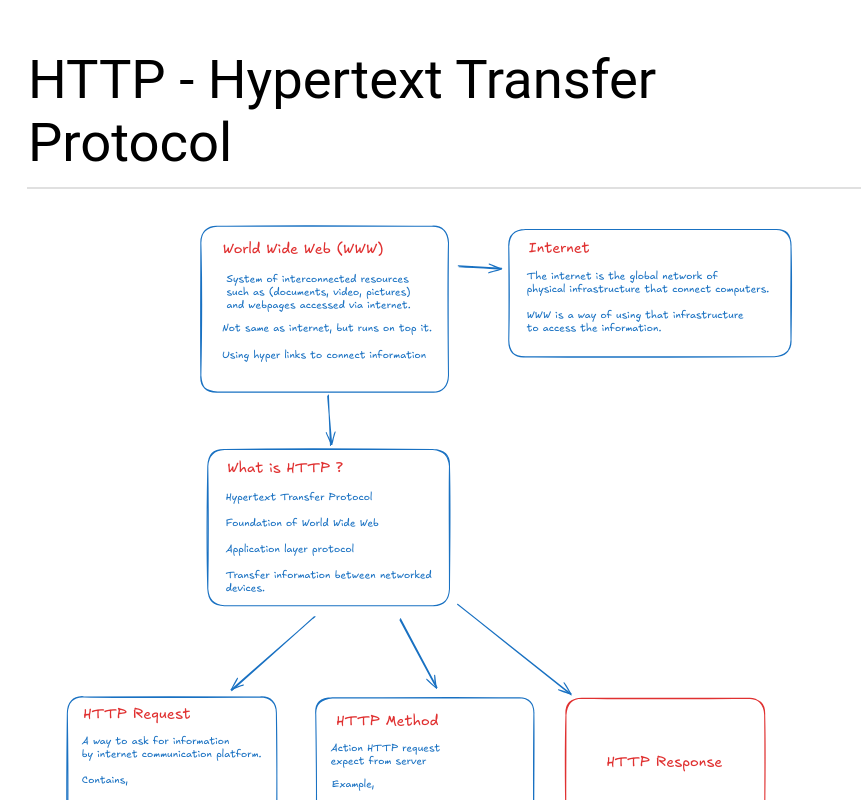
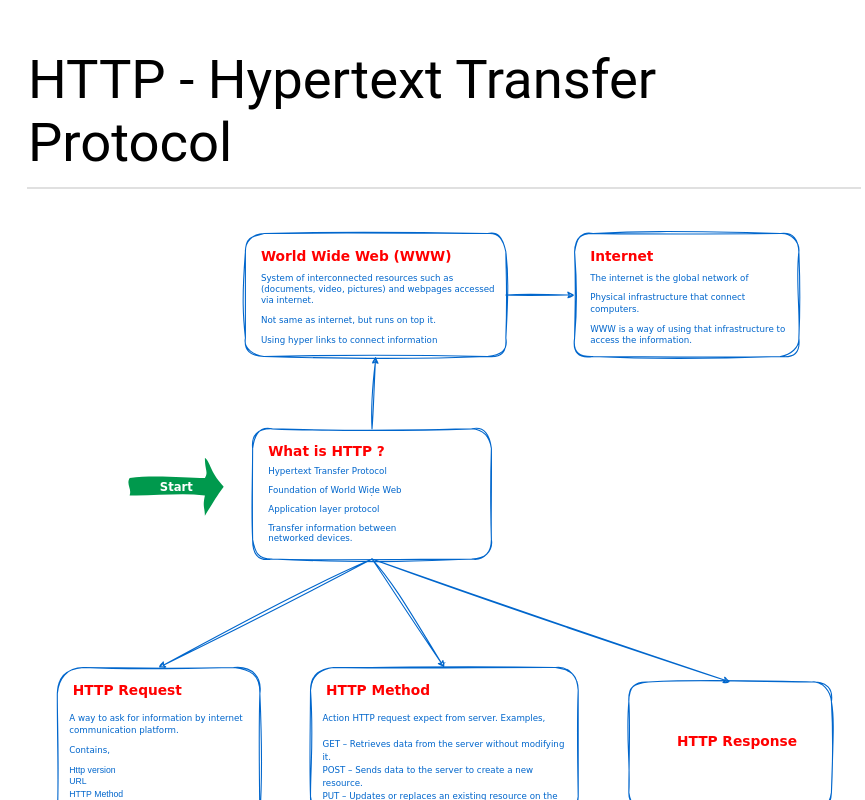
Before and after one commit to nvnkmrm/nvnkmrm.github.io, a React (Vite) app: page / in a window 1280 px wide. Shown: the top 800 px of the page, without its empty margins (196-1061 px from the left). Built offline with nearby package versions, Linux system fonts and the light colour scheme.

Commit message:
Update Http Protocol Image

```diff
--- a/src/components/HttpProtocol/index.tsx
+++ b/src/components/HttpProtocol/index.tsx
@@ -1,4 +1,4 @@
-import HttpProtocolSvg from "../../assets/ssl/http_protocol.svg?react";
+import HttpProtocolSvg from "../../assets/ssl/http_protocol.svg";
 import {
   createTheme,
   Stack,
@@ -43,10 +43,9 @@
           HTTP - Hypertext Transfer Protocol
         </Typography>
         <Divider sx={{ width: contentWidth, borderWidth: 1.3 }} />
-        <HttpProtocolSvg
-          width={contentWidth}
-          height="100%"
-          style={{ marginTop: "2rem" }}
+        <img
+          src={HttpProtocolSvg}
+          style={{ marginTop: "0.5rem", width: contentWidth, height: "100%" }}
         />
       </Stack>
     </ThemeProvider>
```
Also changed, not shown: src/assets/ssl/http_protocol.svg.
